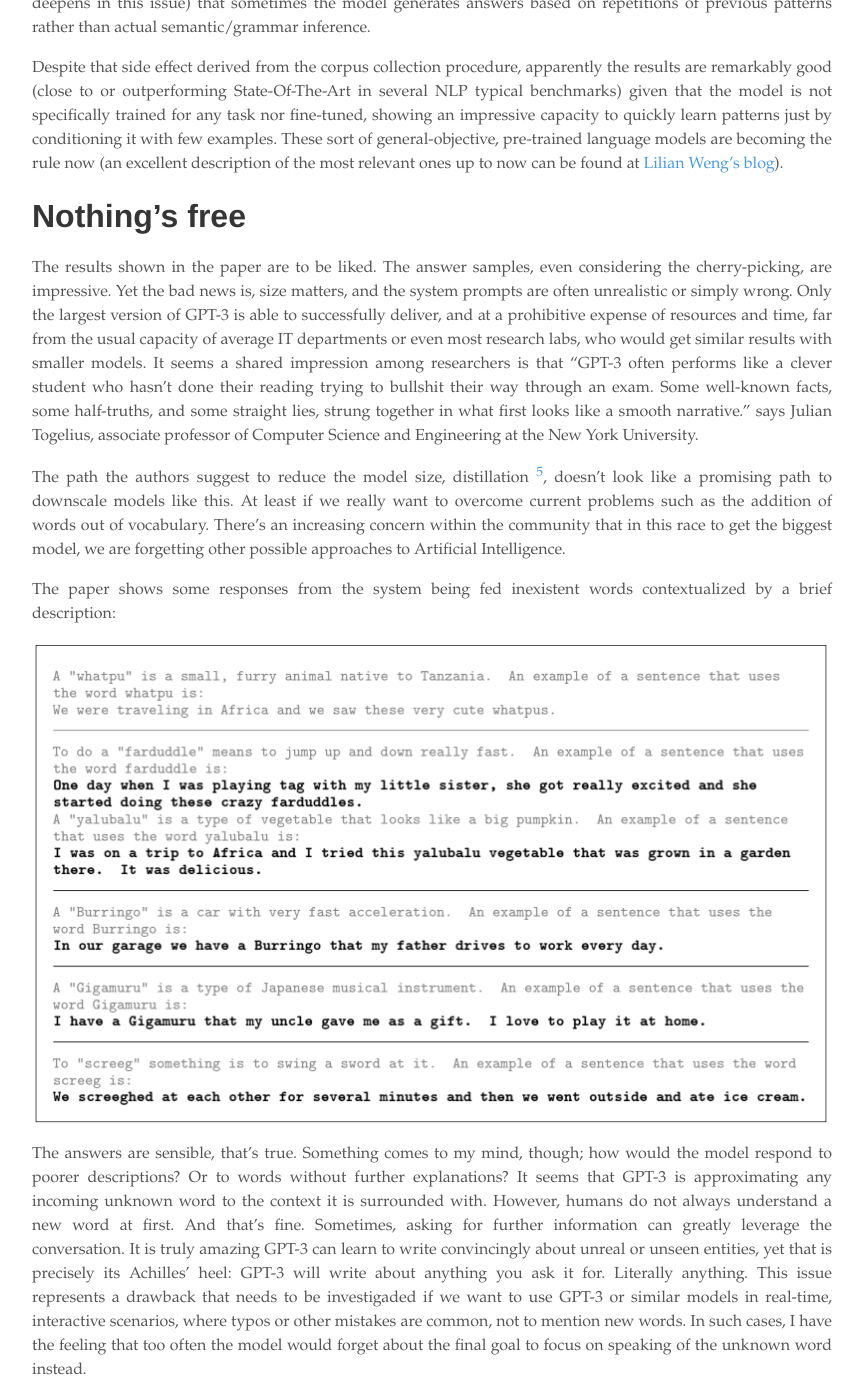
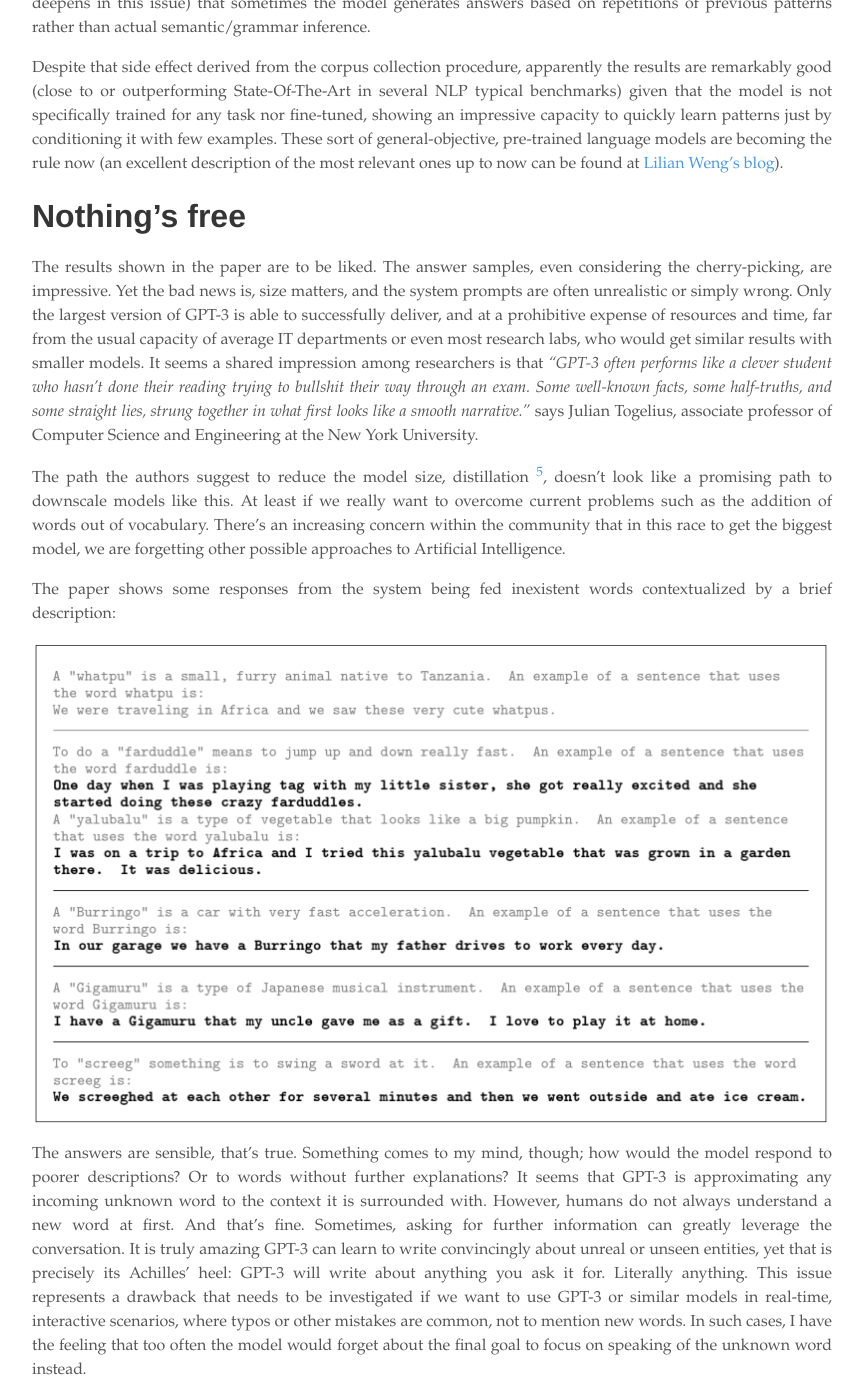
Before and after one commit to ricardokleinklein/ricardokleinklein.github.io, a Jekyll site: the page built from _posts/2020-08-02-thoughts-on-gpt3.md, in a window 1280 px wide and 1400 px high, scrolled down 2233 px. Shown: the whole window, without its empty margins (208-1072 px from the left). Built offline with Jekyll 4.4.1, drawn with Linux system fonts in a browser that asks for light colours; nearby versions of some CDN libraries; comment, search, counter and statistics services are not loaded; some of the changed text lies outside the part shown.

Commit message:
correct typos gpt3

```diff
--- a/_posts/2020-08-02-thoughts-on-gpt3.md
+++ b/_posts/2020-08-02-thoughts-on-gpt3.md
@@ -10,7 +10,7 @@
 
 ![Results of synthesized news detection by humans](/images/gpt3/results_news.png){: .center-image }
 
-GPT-3 is but a [Language Model](https://machinelearningmastery.com/statistical-language-modeling-and-neural-language-models/) (LM), a fundamental component in any Natural Language Processing (NLP) system. A language model predicts the probability that a given word will appear next in a text. Its prediction is usually inferred from its context, which usually is a sequence of previous words. But GPT-3 does not only predict words: it fills gaps in a paragraph, answers general knowledge questions, can perform simple mathematical operations, and much more!
+GPT-3 is but a **[Language Model](https://machinelearningmastery.com/statistical-language-modeling-and-neural-language-models/)** (LM), a fundamental component in any Natural Language Processing (NLP) system. **A language model predicts the probability that a given word will appear next in a text**. Its prediction is usually inferred from its context, which usually is a sequence of previous words. But GPT-3 does not only predict words: it fills gaps in a paragraph, answers general knowledge questions, can perform simple mathematical operations, and much more!
 
 ![Autoregressive and bidirectional model's diagram](/images/gpt3/autoregressive.png){: .center-image }
 
@@ -36,7 +36,7 @@
 
 # Nothing's free
 
-The results shown in the paper are to be liked. The answer samples, even considering the cherry-picking, are impressive. Yet the bad news is, size matters, and the system prompts are often unrealistic or simply wrong. Only the largest version of GPT-3 is able to successfully deliver, and at a prohibitive expense of resources and time, far from the usual capacity of average IT departments or even most research labs, who would get similar results with smaller models. It seems a shared impression among researchers is that “GPT-3 often performs like a clever student who hasn't done their reading trying to bullshit their way through an exam. Some well-known facts, some half-truths, and some straight lies, strung together in what first looks like a smooth narrative.” says Julian Togelius, associate professor of Computer Science and Engineering at the New York University.
+The results shown in the paper are to be liked. The answer samples, even considering the cherry-picking, are impressive. Yet the bad news is, size matters, and the system prompts are often unrealistic or simply wrong. Only the largest version of GPT-3 is able to successfully deliver, and at a prohibitive expense of resources and time, far from the usual capacity of average IT departments or even most research labs, who would get similar results with smaller models. It seems a shared impression among researchers is that *“GPT-3 often performs like a clever student who hasn't done their reading trying to bullshit their way through an exam. Some well-known facts, some half-truths, and some straight lies, strung together in what first looks like a smooth narrative.”* says Julian Togelius, associate professor of Computer Science and Engineering at the New York University.
 
 The path the authors suggest to reduce the model size, distillation [^5], doesn't look like a promising path to downscale models like this. At least if we really want to overcome current problems such as the addition of words out of vocabulary. There's an increasing concern within the community that in this race to get the biggest model, we are forgetting other possible approaches to Artificial Intelligence.
 
@@ -44,9 +44,9 @@
 
 ![New words fed as input for text synthesis to GPT-3. extracted from the original paper.](/images/gpt3/new_words.png){: .center-image }
 
-The answers are sensible, that's true. Something comes to my mind, though; how would the model respond to poorer descriptions? Or to words without further explanations? It seems that GPT-3 is approximating any incoming unknown word to the context it is surrounded with. However, humans do not always understand a new word at first. And that's fine. Sometimes, asking for further information can greatly leverage the conversation. It is truly amazing GPT-3 can learn to write convincingly about unreal or unseen entities, yet that is precisely its Achilles' heel: GPT-3 will write about anything you ask it for. Literally anything. This issue represents a drawback that needs to be investigaded if we want to use GPT-3 or similar models in real-time, interactive scenarios, where typos or other mistakes are common, not to mention new words. In such cases, I have the feeling that too often the model would forget about the final goal to focus on speaking of the unknown word instead.
+The answers are sensible, that's true. Something comes to my mind, though; how would the model respond to poorer descriptions? Or to words without further explanations? It seems that GPT-3 is approximating any incoming unknown word to the context it is surrounded with. However, humans do not always understand a new word at first. And that's fine. Sometimes, asking for further information can greatly leverage the conversation. It is truly amazing GPT-3 can learn to write convincingly about unreal or unseen entities, yet that is precisely its Achilles' heel: GPT-3 will write about anything you ask it for. Literally anything. This issue represents a drawback that needs to be investigated if we want to use GPT-3 or similar models in real-time, interactive scenarios, where typos or other mistakes are common, not to mention new words. In such cases, I have the feeling that too often the model would forget about the final goal to focus on speaking of the unknown word instead.
 
-Therefore, I would love to see experiments regarding how GPT-3 processes invented words with shorter contexts, or how it deals with words Out-Of-Vocabulary [^6].
+Therefore, I would love to see experiments regarding how GPT-3 processes invented words with shorter contexts, or how it deals with Out-Of-Vocabulary words [^6].
 
 ## Also...
 
```
Also changed, not shown: other parts of _posts/2020-08-02-thoughts-on-gpt3.md (+2 -2 lines).
